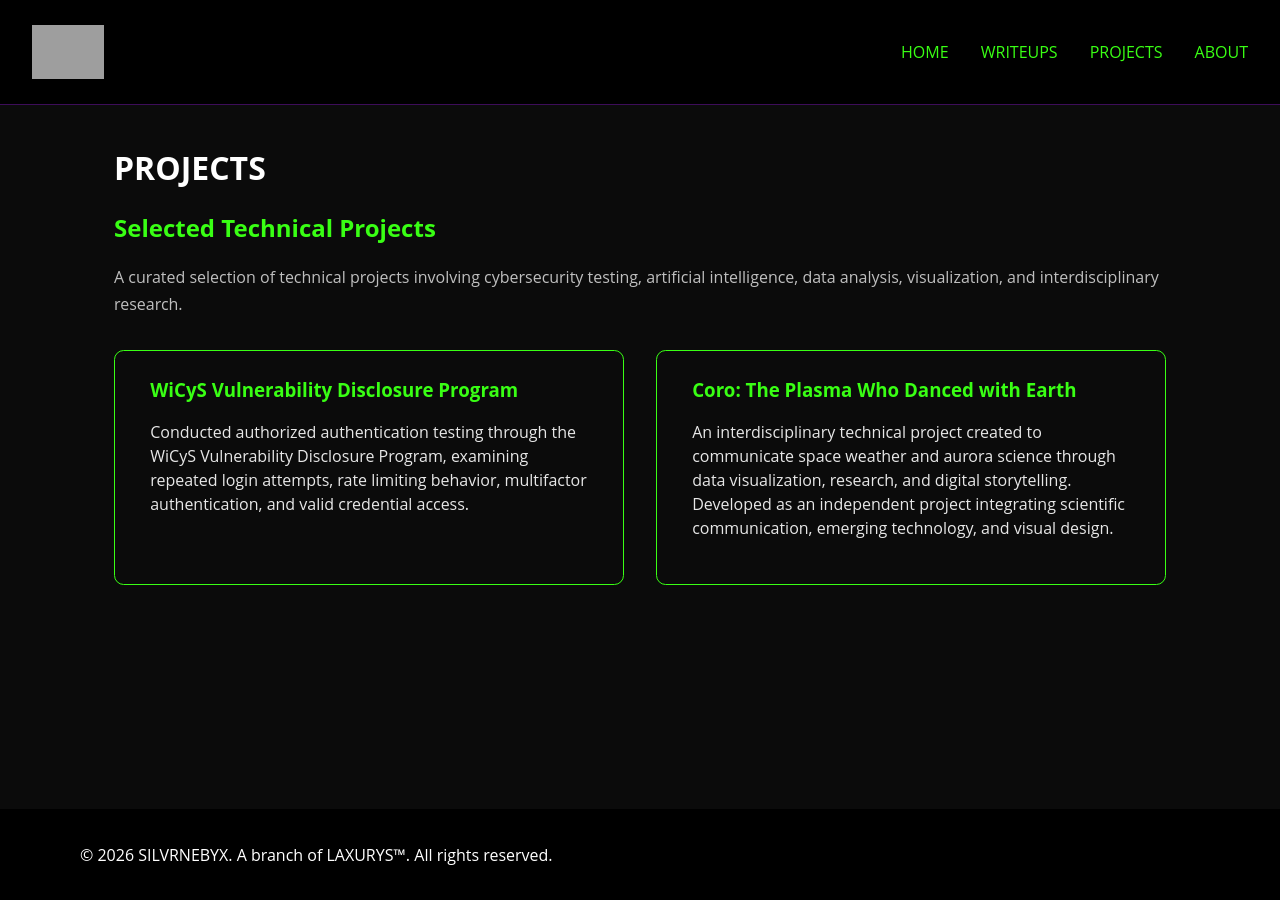
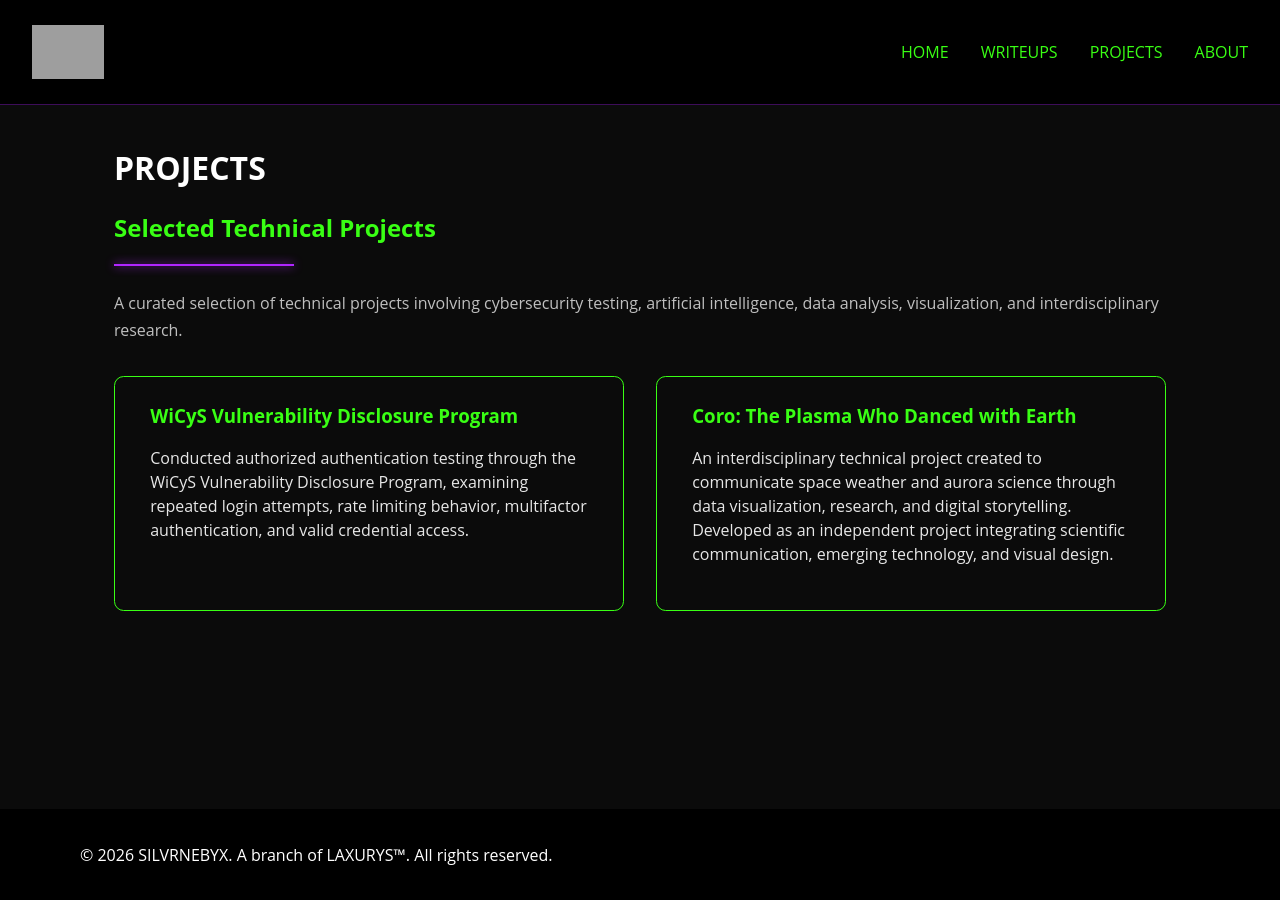
Before and after one commit to glsanclem/silvrnebyxlab, a Jekyll site: the page built from projects.md, in a window 1280 px wide. Built offline with Jekyll 4.4.1, drawn with Linux system fonts in a browser that asks for light colours; grey boxes are pictures that could not be loaded.

Commit message:
Enhance projects.md with styled divider
Added a styled divider to the projects section.

```diff
--- a/projects.md
+++ b/projects.md
@@ -6,6 +6,8 @@ title: "Projects"
 # PROJECTS
 
 ## Selected Technical Projects
+
+<div style="width: 180px; height: 2px; margin-top: 1.0rem; margin-bottom: 1.5rem; background: #b026ff; box-shadow: 0 0 10px #b026ff;"></div>
 
 <div class="network-divider">
   <span class="network-node"></span>
```
